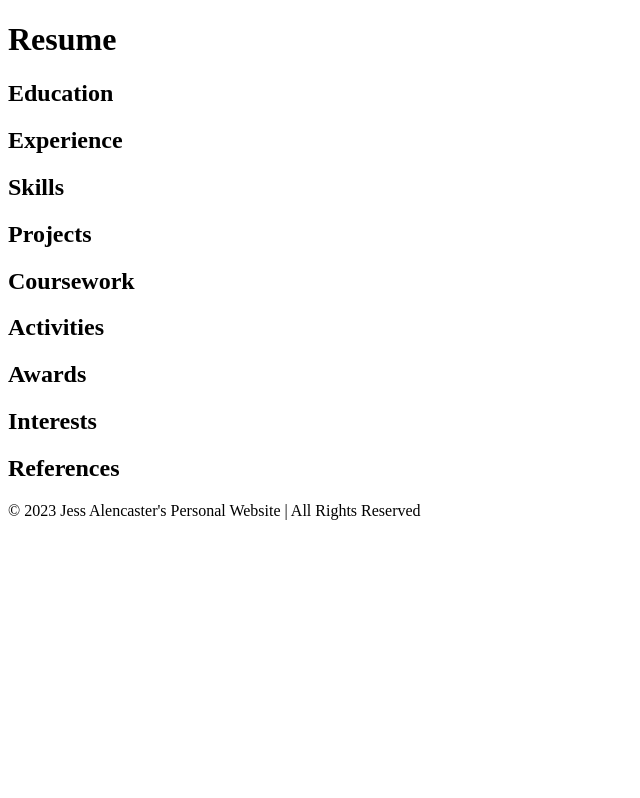
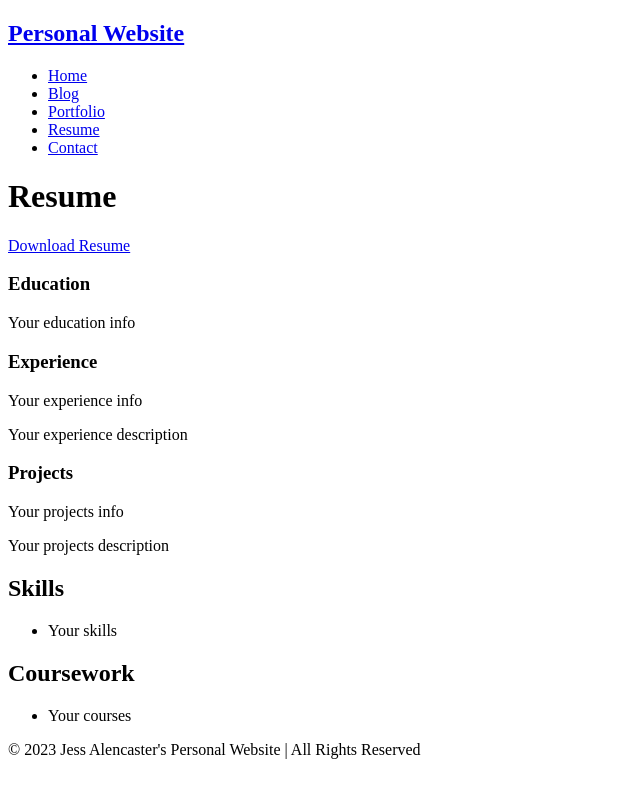
Before and after one commit to 0x10jalencas/0x10jalencas.github.io, a plain HTML site: page resume.html in a window 1280 px wide. Shown: the whole page, without its empty margins (0-640 px from the left). Drawn offline with Linux system fonts and the light colour scheme.

Commit message:
add content to index.html

```diff
--- a/resume.html
+++ b/resume.html
@@ -1,55 +1,69 @@
 <!DOCTYPE html>
+
 <html>
-    <head>
-        <title>Jess Alencaster - Personal Website</title>
-    </head>
-    <body>
-        <nav class="navbar"></nav>
-        <main>
-            <div class="project">
-            <div class="resume">
-            <h1 class="logo">Resume</h1>
-                <section class="section">
-                    <h2 class="section-title">Education</h2>
-                </section>
 
-                <section class="section">
-                    <h2 class="section-title">Experience</h2>
-                </section>
+<head>
+  <title>Jess Alencaster - Resume</title>
+</head>
 
-                <section class="section">
-                    <h2 class="section-title">Skills</h2>
-                </section>
+<body>
 
-                <section class="section">
-                    <h2 class="section-title">Projects</h2>
-                </section>
+<nav class="navbar">
+  <h1 class="logo">
+    <a href="index.html">Personal Website</a>
+  </h1>
 
-                <section class="section">
-                    <h2 class="section-title">Coursework</h2>
-                </section>
+  <ul class="nav-list">
+    <li><a href="index.html">Home</a></li>
+    <li><a href="blog.html">Blog</a></li>
+    <li><a href="portfolio.html">Portfolio</a></li>
+    <li><a href="resume.html">Resume</a></li>
+    <li><a href="contact.html">Contact</a></li>
+  </ul>
+</nav>
 
-                <section class="section">
-                    <h2 class="section-title">Activities</h2>
-                </section>
+<main>
 
-                <section class="section">
-                    <h2 class="section-title">Awards</h2>
-                </section>
+  <div class="resume">
 
-                <section class="section">
-                    <h2 class="section-title">Interests</h2>
-                </section>
+    <h1 class="page-title">Resume</h1>
 
-                <section class="section">
-                    <h2 class="section-title">References</h2>
-                </section>
-            </div>
-            </div>
+    <a href="resume.pdf" download>Download Resume</a>
 
-        </main>
+    <div class="entry">
+      <h3 class="entry-title">Education</h3>
+      <p class="entry-info">Your education info</p>
+    </div>
 
+    <div class="entry">
+      <h3 class="entry-title">Experience</h3>
+      <p class="entry-info">Your experience info</p>
+      <p class="entry-description">Your experience description</p>
+    </div>
 
-        <footer class="footer">© 2023 Jess Alencaster's Personal Website | All Rights Reserved</footer>
-    </body>
+    <div class="entry">
+      <h3 class="entry-title">Projects</h3>
+      <p class="entry-info">Your projects info</p>
+      <p class="entry-description">Your projects description</p>
+    </div>
+
+    <h2 class="section-title">Skills</h2>
+    <ul class="skill-list">
+      <li>Your skills</li>
+    </ul>
+
+    <h2 class="section-title">Coursework</h2>
+    <ul class="course-list">
+      <li>Your courses</li>
+    </ul>
+
+  </div>
+
+</main>
+
+<footer class="footer">
+  © 2023 Jess Alencaster's Personal Website | All Rights Reserved
+</footer>
+
+</body>
 </html>
```
Also changed, not shown: blog.html (+11 -1 lines), form.html (added, +32 -0 lines), index.html (+37 -3 lines), portfolio.html (+40 -7 lines).
